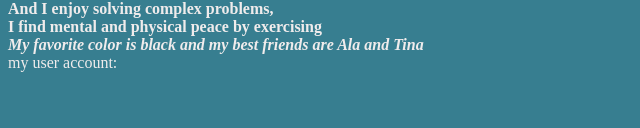
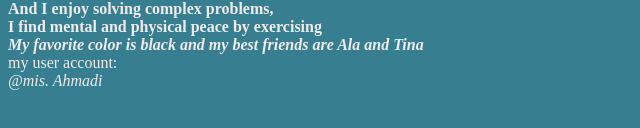
Before and after one commit to mis-Ahmadi/Practice, a plain HTML site: page index.html in a window 1280 px wide. Shown: the part 310-438 px from the top of the page, without its empty margins (0-640 px from the left). Drawn offline with Linux system fonts and the light colour scheme.

Commit message:
add adderss

```diff
--- a/index.html
+++ b/index.html
@@ -24,5 +24,6 @@ And I enjoy solving complex problems,
 I find mental and physical peace by exercising
 <i>My favorite color is black and my best friends are Ala and Tina</i></b>
 my user account:
+<address>@mis. Ahmadi </address></pre>
 </body>
 </html>
```
